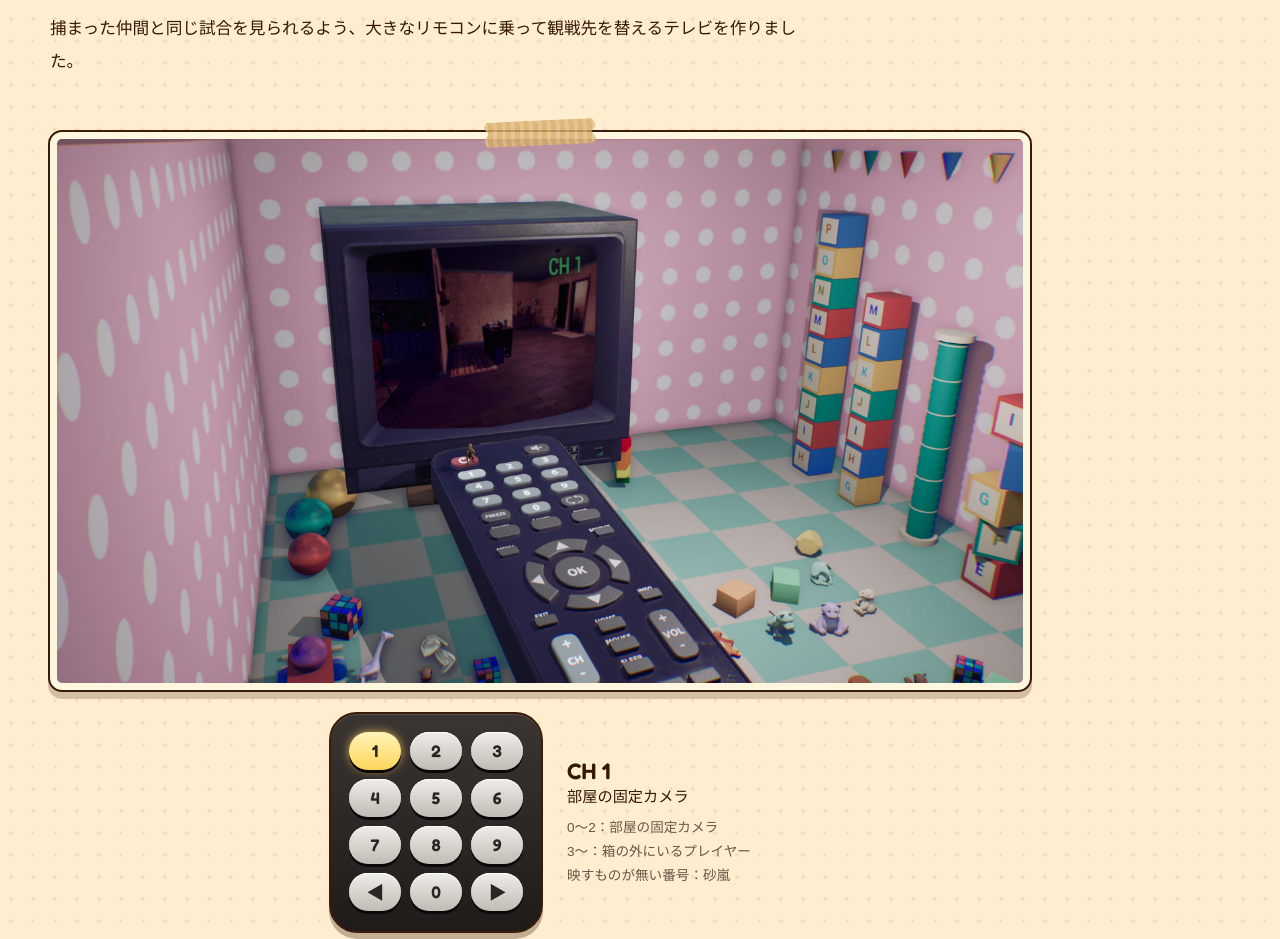
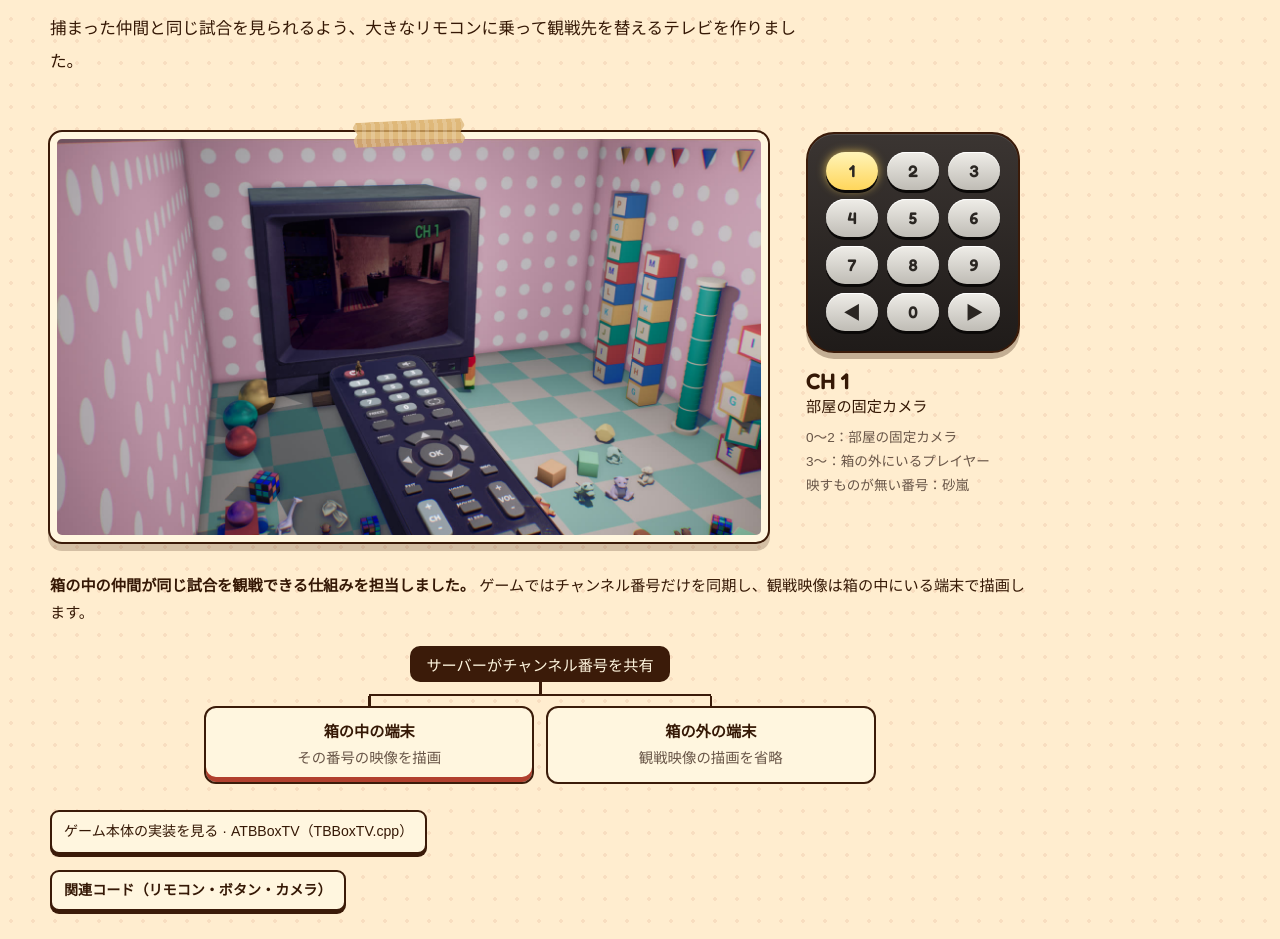
Before and after one commit to daiMaruyama/daiMaruyama.github.io, a plain HTML site: page projects/toy-or-not.html in a window 1280 px wide. Shown: the part 2522-3461 px from the top of the page. Drawn offline with Linux system fonts and the light colour scheme; a web font is replaced by a local one.

Commit message:
PCでは観戦テレビの右にリモコンを配置

```diff
--- a/toy.css
+++ b/toy.css
@@ -430,6 +430,25 @@
 .tv-now { max-width: 18rem; margin: 0; font-size: .95rem; line-height: 1.7; }
 .tv-now b { display: block; font: 600 1.4rem var(--num); color: var(--ink); }
 .tv-legend { margin: 6px 0 0; padding: 0; list-style: none; color: var(--muted); font-size: .85rem; }
+@media (min-width: 900px) {
+    .fx-b #spectator-tv .toy-exhibit {
+        --remote-width: 14rem;
+        --remote-gap: clamp(24px, 3vw, 40px);
+        display: grid;
+        grid-template-columns: minmax(0, 1fr) var(--remote-width);
+        column-gap: var(--remote-gap);
+        align-items: start;
+    }
+    .fx-b #spectator-tv .toy-exhibit::after {
+        left: calc((100% - var(--remote-width) - var(--remote-gap)) / 2);
+    }
+    .fx-b .tv-remote-wrap {
+        flex-direction: column;
+        align-items: flex-start;
+        margin: 0;
+    }
+    .fx-b #spectator-tv figcaption { grid-column: 1 / -1; }
+}
 
 /* ============================================================
    演出C：幕の場面転換。ロード画面の天鵞絨の幕（STBLoadingScreen.cpp）と同じ色とひだ。
```
